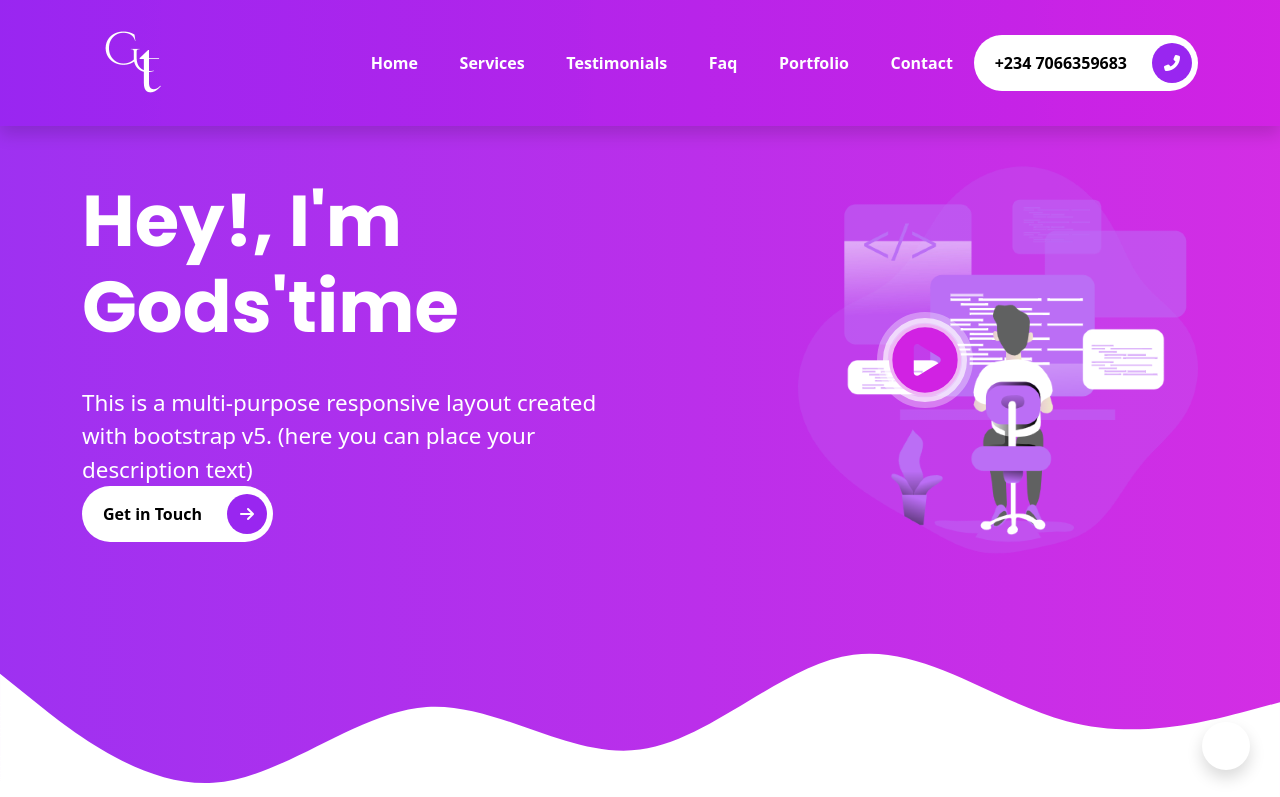
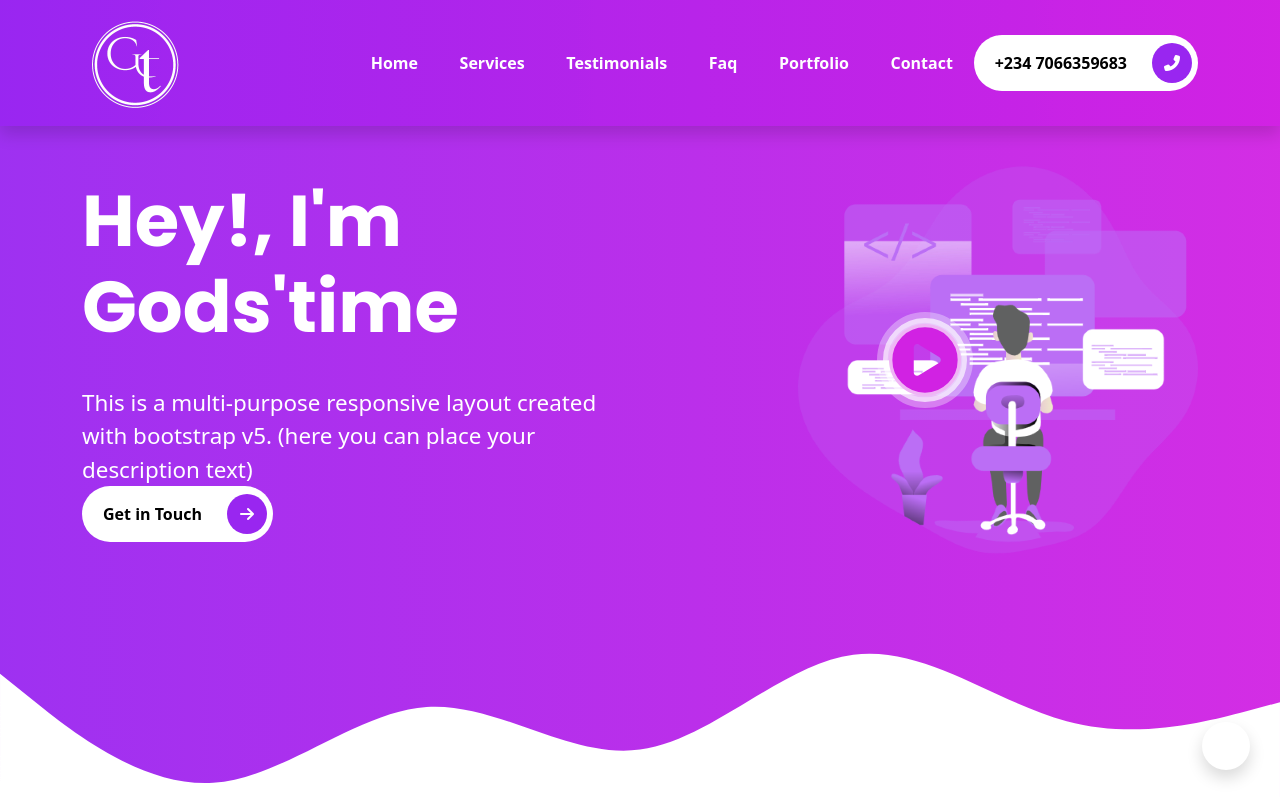
Before and after one commit to Godstime1000/portfolio, a website: page index.html in a window 1280 px wide. Shown: the top 797 px of the page. Drawn offline with nearby package versions, Linux system fonts and the light colour scheme.

Commit message:
Update index.html

```diff
--- a/index.html
+++ b/index.html
@@ -17,7 +17,7 @@
       <nav class="navbar navbar-expand-lg navbar-dark menu shadow fixed-top">
             <div class="container">
                   <a class="navbar-brand" href="#">
-                        <img src="brand logo white.png" alt="logo image"></a>
+                        <img src="rounded brand logo.png" alt="logo image"></a>
                   <button class="navbar-toggler" type="button" data-bs-toggle="collapse" data-bs-target="#navbarNav"
                         aria-controls="navbarNav" aria-expanded="false" aria-label="Toggle navigation">
                         <span class="navbar-toggler-icon"></span>
```
